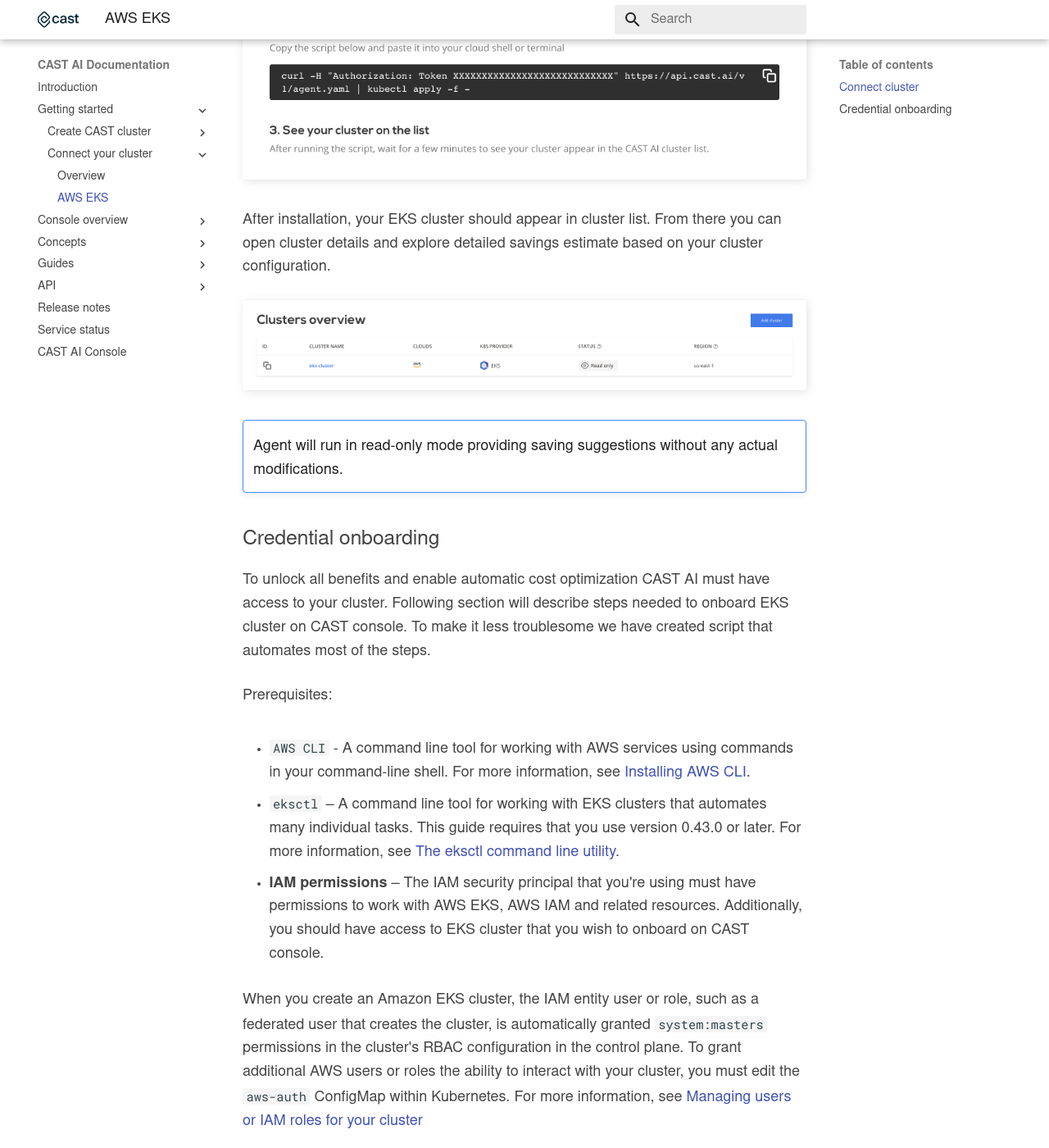
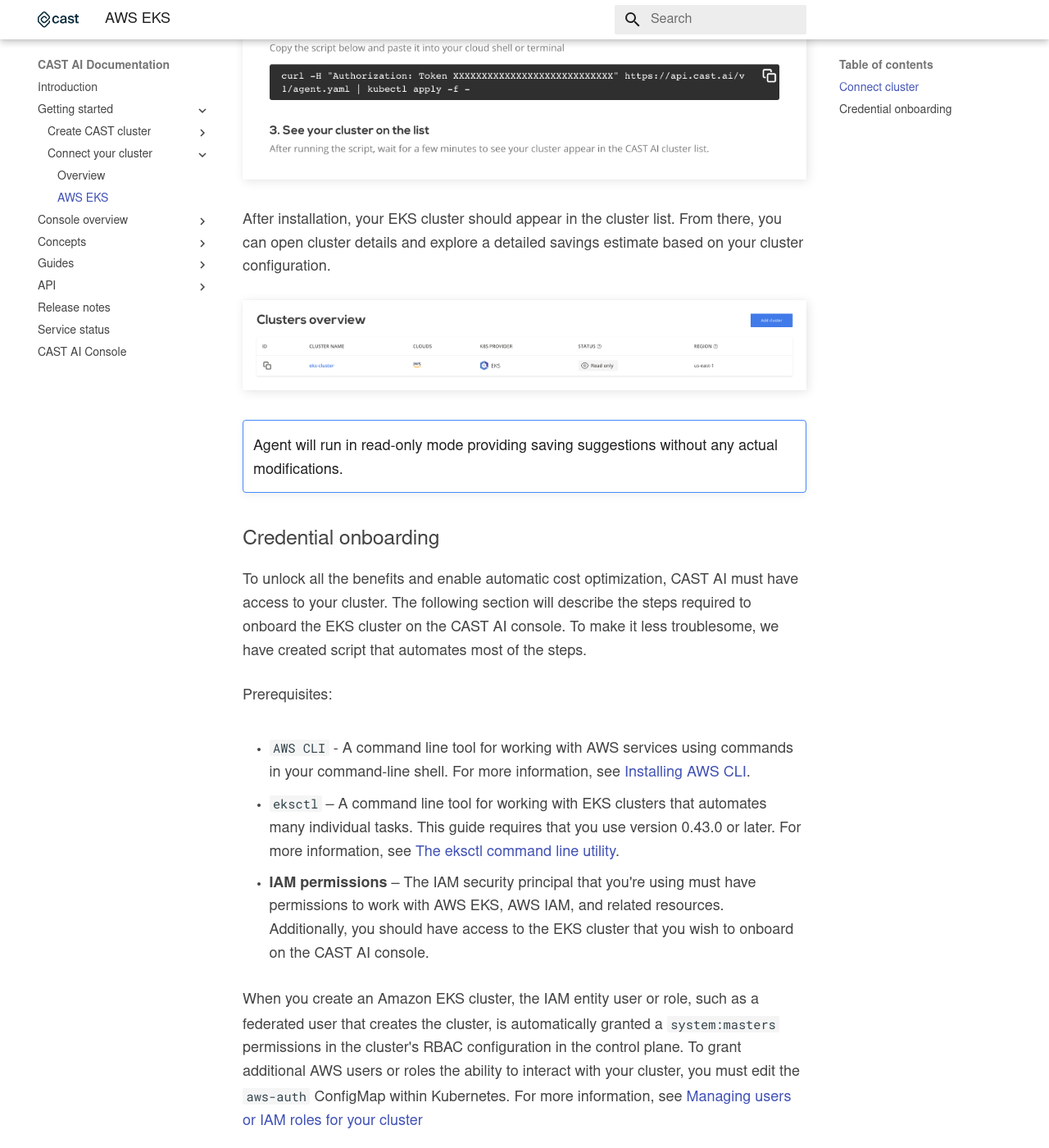
Before and after one commit to castai/docs, an MkDocs documentation site: the page built from docs/getting-started/external-cluster/eks.md, in a window 1280 px wide and 1400 px high, scrolled down 480 px. Shown: the whole window at 82% size. Built offline with MkDocs 1.6.1 and Material for MkDocs 9.7.7, drawn with Linux system fonts in a browser that asks for light colours; some web fonts are replaced; some of the changed text lies outside the part shown.

Commit message:
Update eks.md

````diff
--- a/docs/getting-started/external-cluster/eks.md
+++ b/docs/getting-started/external-cluster/eks.md
@@ -2,13 +2,13 @@
 
 ## Connect cluster
 
-To connect your EKS cluster, login to the CAST console and navigate to `Connect cluster` window. Copy following script
-and run it your terminal or cloud shell. Make sure that kubectl is installed and that it can access your cluster.
+To connect your EKS cluster, login to the CAST console and navigate to the `Connect cluster` window. Copy the following script
+and run it your terminal or cloud shell. Make sure that kubectl is installed and can access your cluster.
 
 ![img.png](../screenshots/connect-cluster-2.png)
 
-After installation, your EKS cluster should appear in cluster list. From there you can open cluster details and explore
-detailed savings estimate based on your cluster configuration.
+After installation, your EKS cluster should appear in the cluster list. From there, you can open cluster details and explore
+a detailed savings estimate based on your cluster configuration.
 
 ![img.png](../screenshots/connect-cluster-3.png)
 
@@ -17,8 +17,8 @@
 
 ## Credential onboarding
 
-To unlock all benefits and enable automatic cost optimization CAST AI must have access to your cluster. Following
-section will describe steps needed to onboard EKS cluster on CAST console. To make it less troublesome we have created
+To unlock all the benefits and enable automatic cost optimization, CAST AI must have access to your cluster. The following
+section will describe the steps required to onboard the EKS cluster on the CAST AI console. To make it less troublesome, we have created
 script that automates most of the steps.
 
 Prerequisites:
@@ -30,20 +30,20 @@
   that you use version 0.43.0 or later. For more information,
   see [The eksctl command line utility](https://docs.aws.amazon.com/eks/latest/userguide/eksctl.html).
 
-- **IAM permissions** – The IAM security principal that you're using must have permissions to work with AWS EKS, AWS IAM
-  and related resources. Additionally, you should have access to EKS cluster that you wish to onboard on CAST console.
+- **IAM permissions** – The IAM security principal that you're using must have permissions to work with AWS EKS, AWS IAM,
+  and related resources. Additionally, you should have access to the EKS cluster that you wish to onboard on the CAST AI console.
 
 When you create an Amazon EKS cluster, the IAM entity user or role, such as a federated user that creates the cluster,
-is automatically granted `system:masters` permissions in the cluster's RBAC configuration in the control plane. To grant
+is automatically granted a `system:masters` permissions in the cluster's RBAC configuration in the control plane. To grant
 additional AWS users or roles the ability to interact with your cluster, you must edit the `aws-auth` ConfigMap within
 Kubernetes. For more information,
 see [Managing users or IAM roles for your cluster](https://docs.aws.amazon.com/eks/latest/userguide/add-user-role.html)
 
-Run following script to reduce number of manual steps mentioned above.
+Run the following script to reduce number of manual steps mentioned above.
 
 ```bash
 REGION=<region> CLUSTER_NAME=<name> /bin/bash -c "$(curl -fsSL https://raw.githubusercontent.com/castai/docs/main/docs/getting-started/credentials/configuring-eks-credentials/script.sh)"
 ```
 
 It will create a new AWS user with the required permissions, modify `aws-auth` ConfigMap, and print AWS `AccessKeyId`
-and `SecretAccessKey` which then can be added to CAST console and assigned to corresponding EKS cluster.
+and `SecretAccessKey`, which then can be added to the CAST AI console and assigned to the corresponding EKS cluster.
````
